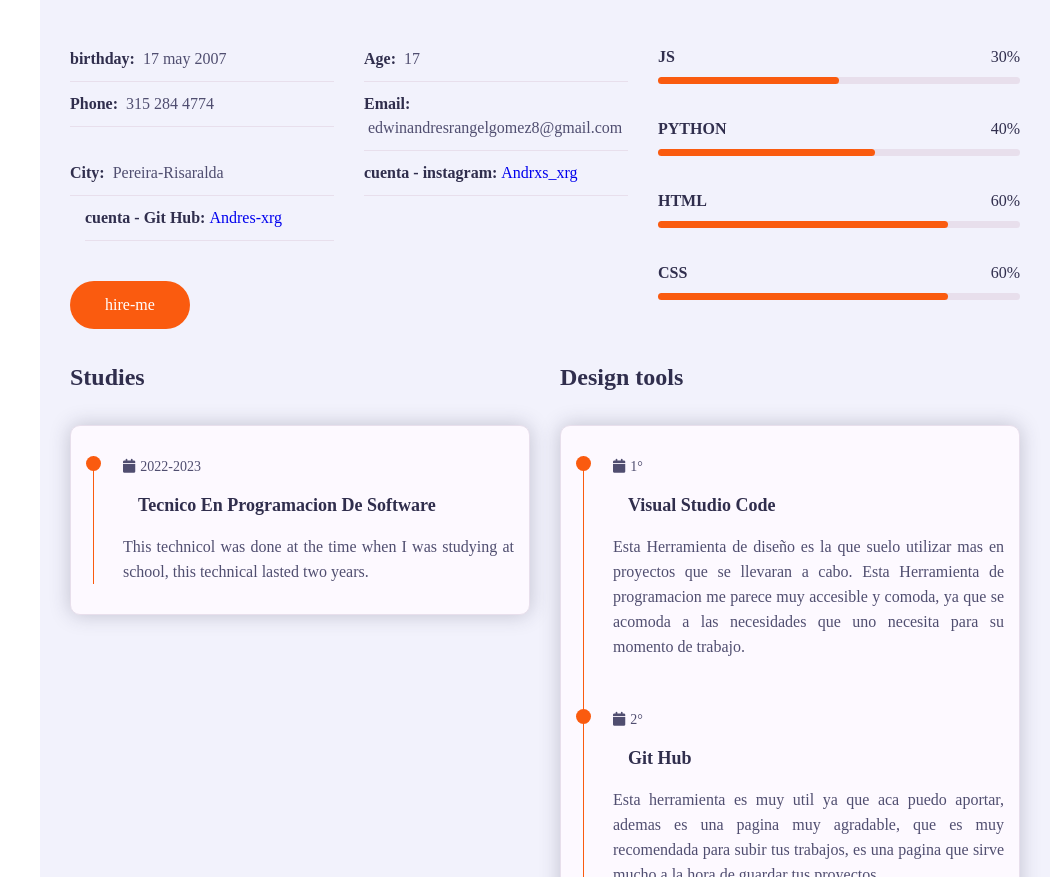
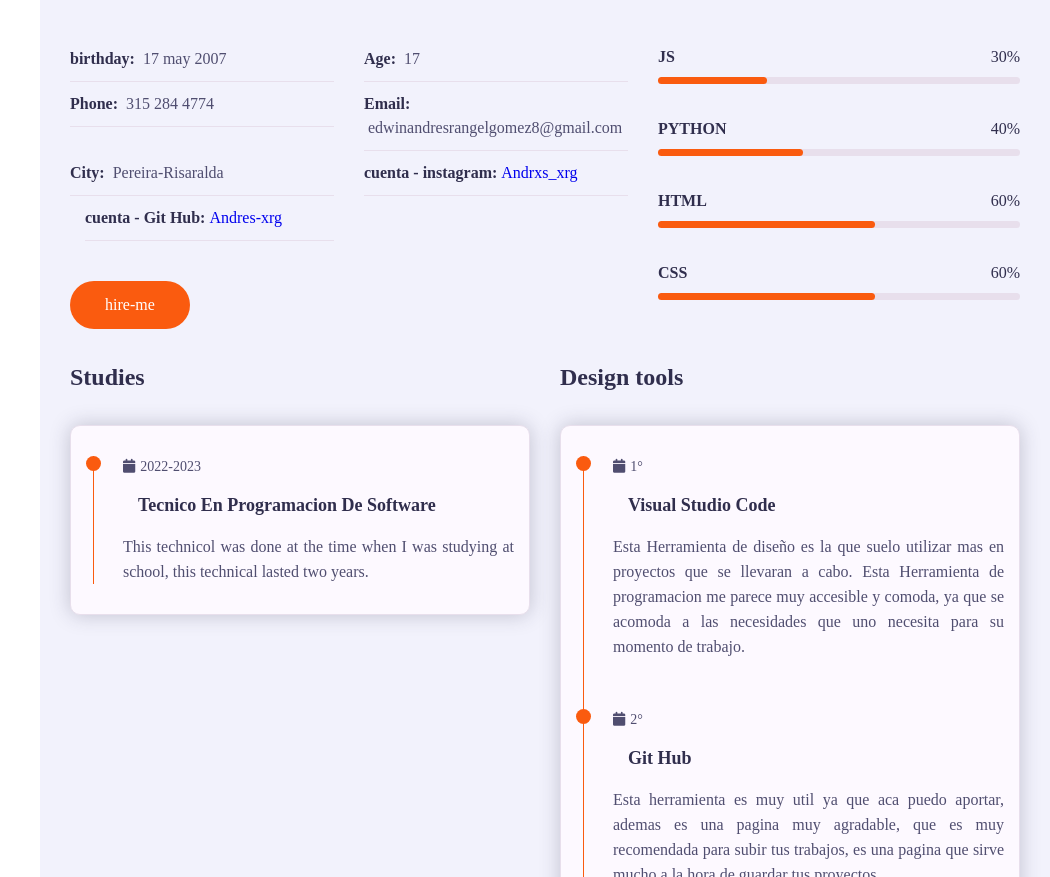
Before and after one commit to Andres-xrg/Mi-portafolio, a plain HTML site: page Mi portafolio/portafolio.html in a window 1280 px wide. Shown: the part 1109-1986 px from the top of the page, without its empty margins (230-1280 px from the left). Drawn offline with nearby package versions, Linux system fonts and the light colour scheme; a web font is replaced by a local one.

Commit message:
Update portafolio.html

```diff
--- a/Mi portafolio/portafolio.html
+++ b/Mi portafolio/portafolio.html
@@ -114,28 +114,28 @@
                                         <!-- Se encontrara las habilidades que se  -->
                                     <h5>JS</h5>
                                         <div class="progress">
-                                        <div class="progress-in" style="width: 50%;"></div> <!-- Datos sobre mis habilidades  -->
+                                        <div class="progress-in" style="width: 30%;"></div> <!-- Datos sobre mis habilidades  -->
                                         <div class="skill-percent">30%</div>
                                     </div>
                                  </div>
                                  <div class="skills-item padd-15">
                                     <h5>PYTHON</h5>
                                         <div class="progress">
-                                        <div class="progress-in" style="width: 60%;"></div>
+                                        <div class="progress-in" style="width: 40%;"></div>
                                         <div class="skill-percent">40%</div>
                                     </div>
                                  </div>
                                  <div class="skills-item padd-15">
                                     <h5>HTML</h5>
                                         <div class="progress">
-                                        <div class="progress-in" style="width: 80%;"></div>
+                                        <div class="progress-in" style="width: 60%;"></div>
                                         <div class="skill-percent">60%</div>
                                     </div>
                                  </div>
                                  <div class="skills-item padd-15">
                                     <h5>CSS</h5>
                                         <div class="progress">
-                                        <div class="progress-in" style="width: 80%;"></div>
+                                        <div class="progress-in" style="width: 60%;"></div>
                                         <div class="skill-percent">60%</div>
                                     </div>
                                  </div>
```
